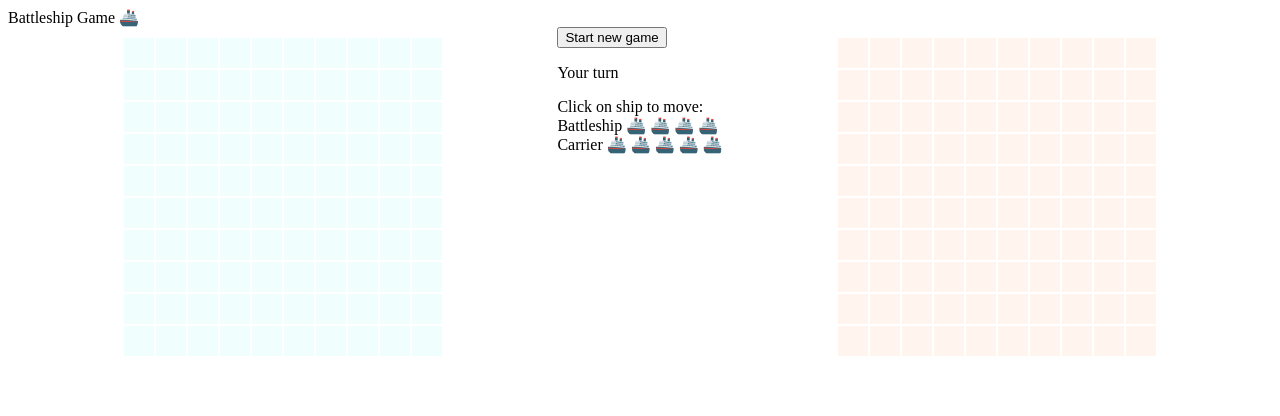
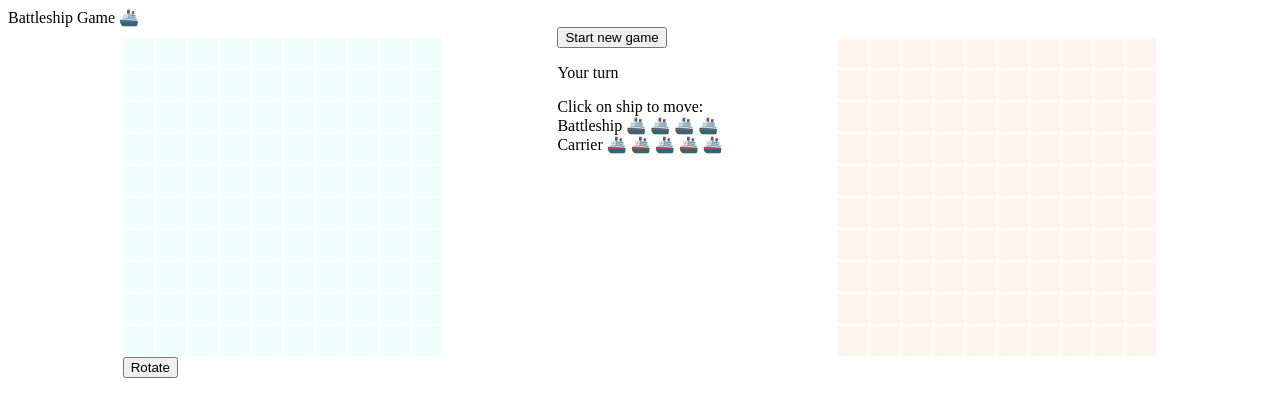
Before and after one commit to grichan/vue-battleship, a Vue app: page / in a window 1280 px wide. Shown: the top 416 px of the page. Built offline with nearby package versions, Linux system fonts and the light colour scheme.

Commit message:
minor fixes

```diff
--- a/src/App.vue
+++ b/src/App.vue
@@ -2,7 +2,7 @@
   <header>Battleship Game 🚢</header>
   <div class="main">
     <!-- {{ playerField }} -->
-    <div class="player field">
+    <div class="player field" @mouseleave="mouseLeave($event)">
       <div class="row" v-for="(row, y) in playerField" :key="y">
         <div
           @mouseover="moveShip($event)"
@@ -16,6 +16,7 @@
           {{ col }}
         </div>
       </div>
+      <button @click="rotateShip()">Rotate</button>
     </div>
     <div>
       <button>Start new game</button>
@@ -58,12 +59,13 @@ export default {
       let position = e.target.dataset.position.split("-");
       let y = position[0];
       let x = position[1];
-      console.log("this.selectedShipLength :>> ", this.selectedShipLength);
-      if (y <= 10 - this.selectedShipLength) {
+
+      if (y < 10 - this.selectedShipLength + 1 && this.selectedShipLength > 0) {
         // 4 / 2 = 2
         let mid = Math.floor(this.selectedShipLength / 2);
         console.log("mid :>> ", mid);
         this.playerField[y][x] = "⚓";
+
         for (let i = 1; i < this.selectedShipLength; i++) {
           this.playerField[parseInt(y) + i][x] = "⚓";
         }
@@ -72,7 +74,6 @@ export default {
         // }
 
         this.hoverValues[0] = [y, x];
-        console.log("y,x :>> ", y, x);
       }
     },
     mouseLeave(e) {
@@ -92,6 +93,9 @@ export default {
       let x = position[1];
       console.log("y,x :>> ", y, x);
     }
+  },
+  rotateShip() {
+    console.log('"roteShip" :>> ', "roteShip");
   },
   data() {
     return {
```
